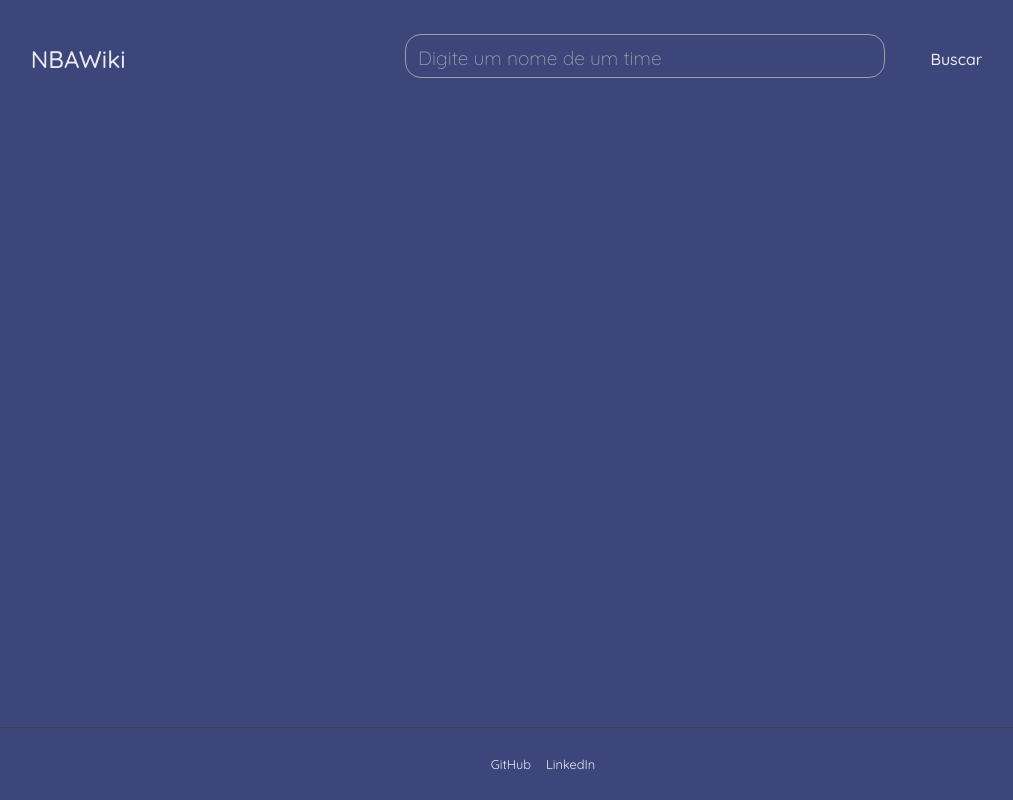
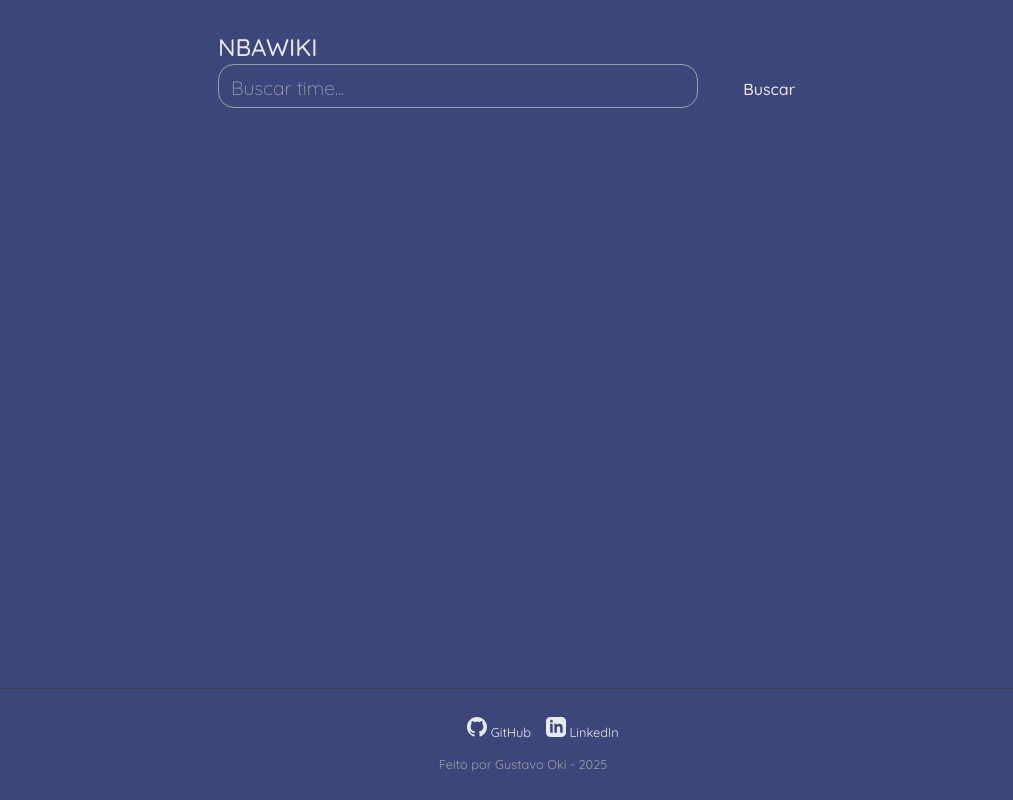
Before and after one commit to GustOki/NBAWiki, a plain HTML site: page index.html in a window 1280 px wide. Shown: the whole page, without its empty margins (117-1130 px from the left). Drawn offline with Linux system fonts and the light colour scheme.

Commit message:
UPDATE index.html
html melhor estruturado

```diff
--- a/index.html
+++ b/index.html
@@ -1,41 +1,66 @@
 <!DOCTYPE html>
-<html lang="en">
+<html lang="pt-BR">
 <head>
     <meta charset="UTF-8">
     <meta name="viewport" content="width=device-width, initial-scale=1.0">
+    <meta name="description" content="NBAWiki - Conheça todos os times da NBA, suas histórias, títulos e encontre seu time para torcer!">
+    <meta name="theme-color" content="#0a0a0f">
+
+    <meta property="og:title" content="NBAWiki - Guia completo dos times da NBA">
+    <meta property="og:description" content="Explore todos os 30 times da NBA, compare estatísticas e encontre seu time para torcer!">
+    <meta property="og:type" content="website">
+
+    <link rel="preconnect" href="https://fonts.googleapis.com">
+    <link rel="preconnect" href="https://fonts.gstatic.com" crossorigin>
     <link rel="stylesheet" href="style.css">
-    <title>NBAWiki</title>
+
+    <title>NBAWiki - Guia dos Times da NBA</title>
+
 </head>
+
 <body>
     <header>
-        <h1>NBAWiki</h1>
-        <div>
-            <input type="text" placeholder="Digite um nome de um time">
-            <button id="botao-busca" onclick="iniciarBusca()">Buscar</button>
+        <div class="header-content">
+            <div class="header-top">
+                <h1>NBAWIKI</h1>
+                <div class="search-box">
+                    <input type="text" placeholder="Buscar time..." aria-label="Buscar time">
+                    <button id="botao-busca" onclick="iniciarBusca()">Buscar</button>
+                </div>
+            </div>
         </div>
     </header>
 
     <main>
-        <section class="card-container">
-            <!-- <article class="card">
-                <h2>Boston Celtics</h2>
-                <p>Fundado em: 6 de junho de 1946</p>
-                <a href="https://www.espn.com.br/nba/time/_/nome/bos/boston-celtics" target="_blank">Acompanhe o time!</a>
-            </article> -->
+        <section class="card-container" aria-label="Lista de times da NBA">
         </section>
     </main>
 
     <footer class="footer">
         <ul class="footer-links">
             <li>
-                <a href="https://github.com/GustOki">GitHub</a>
+                <a href="https://github.com/GustOki" target="_blank" rel="noopener">
+                    <svg width="20" height="20" viewBox="0 0 24 24" fill="currentColor">
+                        <path d="M12 0c-6.626 0-12 5.373-12 12 0 5.302 3.438 9.8 8.207 11.387.599.111.793-.261.793-.577v-2.234c-3.338.726-4.033-1.416-4.033-1.416-.546-1.387-1.333-1.756-1.333-1.756-1.089-.745.083-.729.083-.729 1.205.084 1.839 1.237 1.839 1.237 1.07 1.834 2.807 1.304 3.492.997.107-.775.418-1.305.762-1.604-2.665-.305-5.467-1.334-5.467-5.931 0-1.311.469-2.381 1.236-3.221-.124-.303-.535-1.524.117-3.176 0 0 1.008-.322 3.301 1.23.957-.266 1.983-.399 3.003-.404 1.02.005 2.047.138 3.006.404 2.291-1.552 3.297-1.23 3.297-1.23.653 1.653.242 2.874.118 3.176.77.84 1.235 1.911 1.235 3.221 0 4.609-2.807 5.624-5.479 5.921.43.372.823 1.102.823 2.222v3.293c0 .319.192.694.801.576 4.765-1.589 8.199-6.086 8.199-11.386 0-6.627-5.373-12-12-12z"/>
+                    </svg>
+                    GitHub
+                </a>
             </li>
             <li>
-                <a href="https://www.linkedin.com/in/gustavooki/">LinkedIn</a>
+                <a href="https://www.linkedin.com/in/gustavooki/" target="_blank" rel="noopener">
+                    <svg width="20" height="20" viewBox="0 0 24 24" fill="currentColor">
+                        <path d="M19 0h-14c-2.761 0-5 2.239-5 5v14c0 2.761 2.239 5 5 5h14c2.762 0 5-2.239 5-5v-14c0-2.761-2.238-5-5-5zm-11 19h-3v-11h3v11zm-1.5-12.268c-.966 0-1.75-.79-1.75-1.764s.784-1.764 1.75-1.764 1.75.79 1.75 1.764-.783 1.764-1.75 1.764zm13.5 12.268h-3v-5.604c0-3.368-4-3.113-4 0v5.604h-3v-11h3v1.765c1.396-2.586 7-2.777 7 2.476v6.759z"/>
+                    </svg>
+                    LinkedIn
+                </a>
             </li>
         </ul>
+        <p style="text-align:center; margin-top:1rem; color:var(--text-muted); font-size:0.8rem;">
+            Feito por Gustavo Oki - 2025
+        </p>
     </footer>
 
     <script src="script.js"></script>
+
 </body>
 </html>
```
